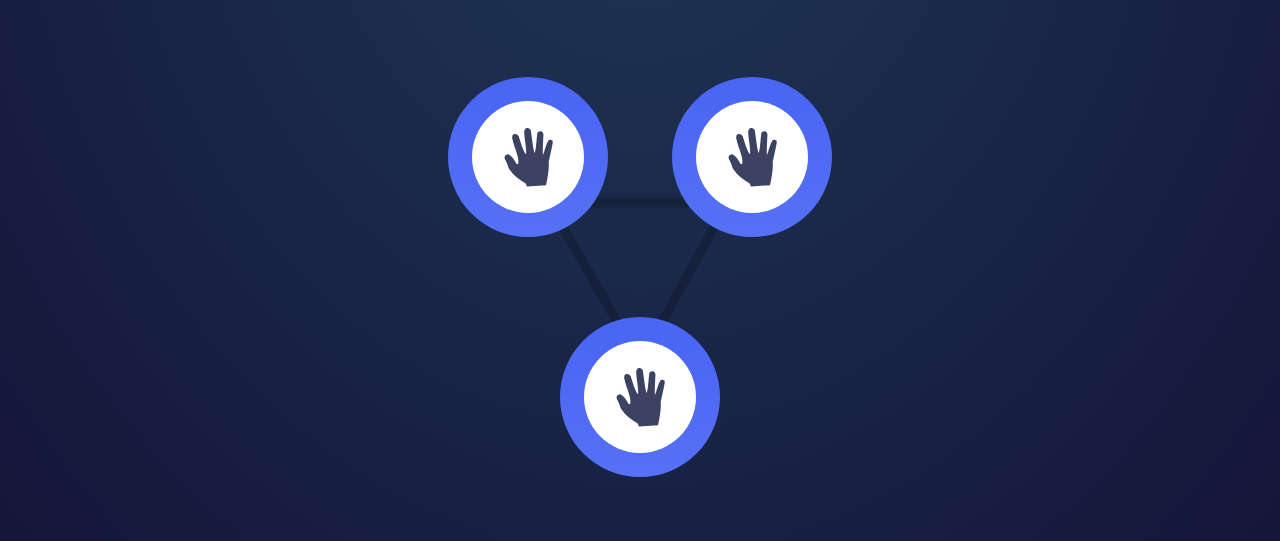
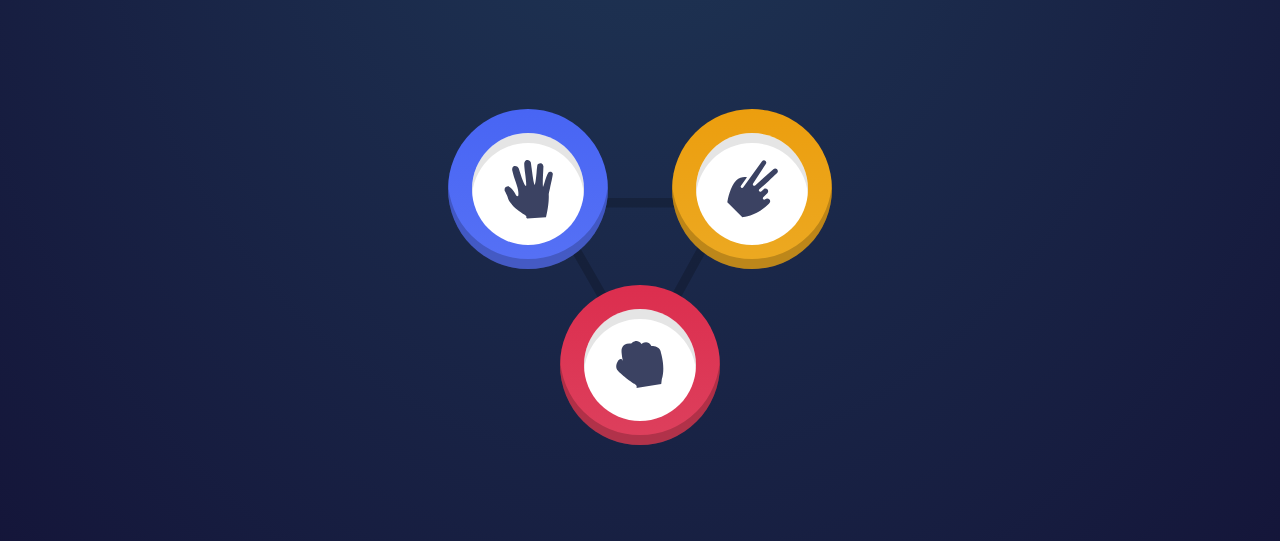
Before and after one commit to mritunjaysaha/rock-paper-scissor, a plain HTML site: page index.html in a window 1280 px wide. Shown: the part 227-768 px from the top of the page. Drawn offline with Linux system fonts and the light colour scheme.

Commit message:
completed desktop layout

```diff
--- a/index.html
+++ b/index.html
@@ -36,19 +36,19 @@
 
   <section class="trio">
     <article class="trio-row-1">
-      <div class="paper-outer">
-        <span class="paper">
+      <div class="circle-outer paper-outer">
+        <span class="circle paper">
         </span>
       </div>
-      <div class="paper-outer">
-        <span class="paper">
+      <div class="circle-outer scissors-outer">
+        <span class="circle scissors">
         </span>
       </div>
     </article>
 
     <article class="trio-row-2">
-      <div class="paper-outer">
-        <span class="paper">
+      <div class="circle-outer rock-outer">
+        <span class="circle rock">
         </span>
       </div>
     </article>
--- a/styles/abstract/_variable.scss
+++ b/styles/abstract/_variable.scss
@@ -12,6 +12,8 @@ $DarkText: hsl(229, 25%, 31%);
 $ScoreText: hsl(229, 64%, 46%);
 $HeaderOutline: hsl(217, 16%, 45%);
 $ScoreBg: #f3f4f5;
+
+$Shadow: hsl(217, 16%, 90%);
 // ### Background
 
 $RadialGradient: radial-gradient(
--- a/styles/components/_trio.scss
+++ b/styles/components/_trio.scss
@@ -21,24 +21,28 @@
 }
 
 .trio-row-1 {
-    .paper-outer:first-child {
+    .circle-outer:first-child {
         margin-right: 4em;
     }
 }
-.paper-outer {
-    margin-top: 10vh;
 
+.trio-row-2 {
+    .circle-outer {
+        margin-top: 2vh;
+    }
+}
+.circle-outer {
+    margin-top: 14vh;
     display: block;
-    background: $PaperGradient;
     height: 10em;
     width: 10em;
     border-radius: 50%;
     text-align: center;
+    box-shadow: inset 0px -10px rgba(0, 0, 0, 0.2);
 
-    .paper {
+    .circle {
         display: inline-block;
         background-color: #fff;
-        background-image: url(../../images/icon-paper.svg);
         background-repeat: no-repeat;
         background-position: center;
         height: 7em;
@@ -46,5 +50,25 @@
         border-radius: 50%;
         position: relative;
         top: 1.5em;
+        box-shadow: inset 0px 10px rgba(0, 0, 0, 0.1);
+    }
+
+    .paper {
+        background-image: url(../../images/icon-paper.svg);
+    }
+    .scissors {
+        background-image: url(../../images/icon-scissors.svg);
+    }
+    .rock {
+        background-image: url(../../images/icon-rock.svg);
     }
 }
+.paper-outer {
+    background: $PaperGradient;
+}
+.scissors-outer {
+    background: $ScissorsGradient;
+}
+.rock-outer {
+    background: $RockGradient;
+}
```
Also changed, not shown: styles/main.css, 1 other file.
